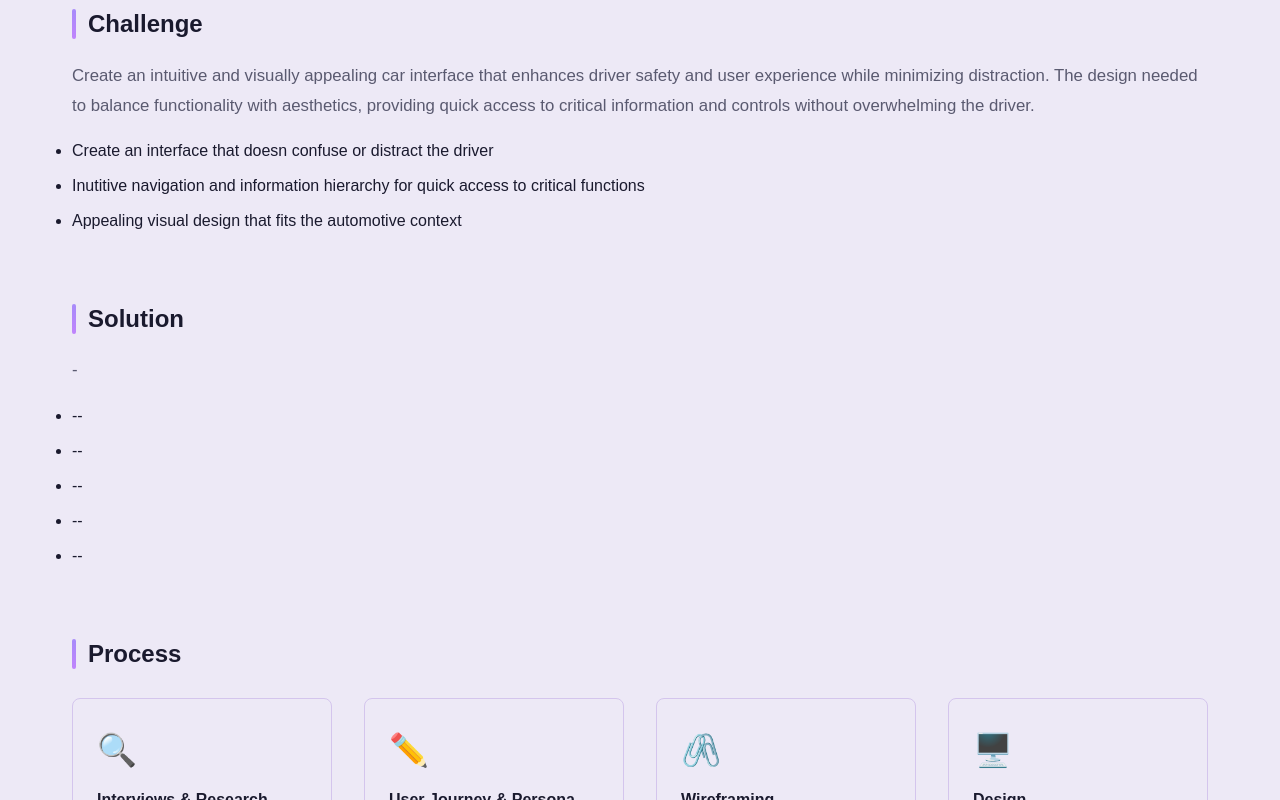
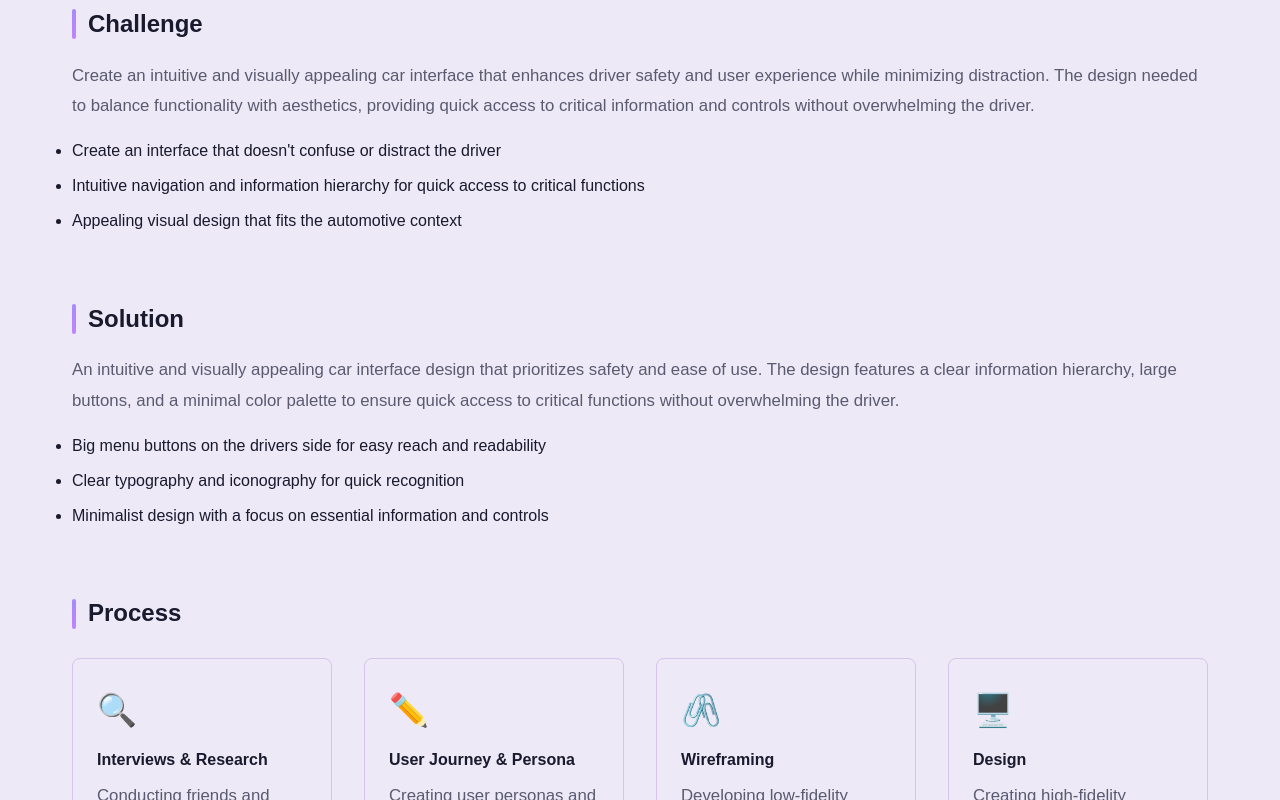
Before and after one commit to ramonatr/portfolio-foto, a React (Vite) app: page /project/AutomotiveUX in a window 1280 px wide. Shown: the part 1200-2000 px from the top of the page. Built offline with nearby package versions, Linux system fonts and the light colour scheme; a web font is replaced by a local one.

Commit message:
auto fast ready

```diff
--- a/src/data/projects.ts
+++ b/src/data/projects.ts
@@ -130,14 +130,14 @@ export const projects = {
       tools: ['Figma'],
       challenge: 'Create an intuitive and visually appealing car interface that enhances driver safety and user experience while minimizing distraction. The design needed to balance functionality with aesthetics, providing quick access to critical information and controls without overwhelming the driver.',
       challengeDetails: [
-        'Create an interface that doesn\t confuse or distract the driver',
-        'Inutitive navigation and information hierarchy for quick access to critical functions',
+        'Create an interface that doesn\'t confuse or distract the driver',
+        'Intuitive navigation and information hierarchy for quick access to critical functions',
         'Appealing visual design that fits the automotive context',
       ],
       researchInsights: [
         'Big buttons and clear typography are essential for readability while driving',
         'Important buttons should be easily reachable without looking away from the road',
-        'Claritiy and structure are more important than flashy design in a car interface',
+        'Clarity and structure are more important than flashy design in a car interface',
         'Minimal color palette',
         'Quick operations and minimal interactions are key for safety',
       ],
@@ -147,13 +147,12 @@ export const projects = {
         { title: 'Wireframing', description: 'Developing low-fidelity wireframes to visualize the layout and structure', icon: '🖇️' },
         { title: 'Design', description: 'Creating high-fidelity designs with attention to detail and user experience', icon: '🖥️' },
       ],
-      solution: '-',
+      solution: 'An intuitive and visually appealing car interface design that prioritizes safety and ease of use. The design features a clear information hierarchy, large buttons, and a minimal color palette to ensure quick access to critical functions without overwhelming the driver.',
       solutionDetails: [
-        '--',
-        '--',
-        '--',
-        '--',
-        '--',
+        'Big menu buttons on the drivers side for easy reach and readability',
+        'Clear typography and iconography for quick recognition',
+        'Minimalist design with a focus on essential information and controls',
+
       ],
       keyFeatures: [
         { title: 'Side Bar', description: 'Easy to use while driving, hightlights where you are and what you can do.' },
@@ -170,11 +169,11 @@ export const projects = {
         '-',
       ],
 
-      learnings: [
+      /*learnings: [
         '-',
         '-',
         '-',
-      ],
+      ],*/
       gallery: [
         { src: 'https://ik.imagekit.io/pspu4pme7/Portfolio/Automotive/Persona.png', caption: 'Persona - Based on research findings' },
         { src: 'https://ik.imagekit.io/pspu4pme7/Portfolio/Automotive/User%20Journey.png?updatedAt=1776700462553', caption: 'User Journey' },
@@ -486,13 +485,12 @@ export const projects = {
         { title: 'Wireframing', description: 'Entwicklung von Low-Fidelity-Wireframes zur Visualisierung des Layouts und der Struktur', icon: '🖇️' },
         { title: 'Design', description: 'Erstellung von High-Fidelity-Designs mit Fokus auf Detail und Benutzererfahrung', icon: '🖥️' },
       ],
-      solution: '-',
+      solution: 'Ein intuitives und optisch ansprechendes Design für die Fahrzeug-Benutzeroberfläche, bei dem Sicherheit und Benutzerfreundlichkeit im Vordergrund stehen. Das Design zeichnet sich durch eine klare Informationshierarchie, große Schaltflächen und eine reduzierte Farbpalette aus, um einen schnellen Zugriff auf wichtige Funktionen zu gewährleisten, ohne den Fahrer zu überfordern.',
       solutionDetails: [
-        '--',
-        '--',
-        '--',
-        '--',
-        '--',
+        'Große Menütasten auf der Fahrerseite für einfache Erreichbarkeit und Lesbarkeit',
+        'Klare Typografie und Ikonographie für schnelle Erkennung',
+        'Minimalistisches Design mit Fokus auf wesentliche Informationen und Bedienelemente',
+
       ],
       keyFeatures: [
         { title: 'Menüleiste', description: 'Einfach während der Fahrt zu bedienen, zeigt an, wo du dich befindest und was du tun kannst.' },
@@ -513,11 +511,11 @@ export const projects = {
         author: 'Max Mustermann',
         role: 'CPO, FinFlow Technologies',
       },*/
-      learnings: [
+      /*learnings: [
         '-',
         '-',
         '-',
-      ],
+      ],*/
       gallery: [
         { src: 'https://ik.imagekit.io/pspu4pme7/Portfolio/Automotive/Persona.png', caption: 'Persona - Basierend auf Ergebnissen von Interviews' },
         { src: 'https://ik.imagekit.io/pspu4pme7/Portfolio/Automotive/User%20Journey.png?updatedAt=1776700462553', caption: 'User Journey' },
```
